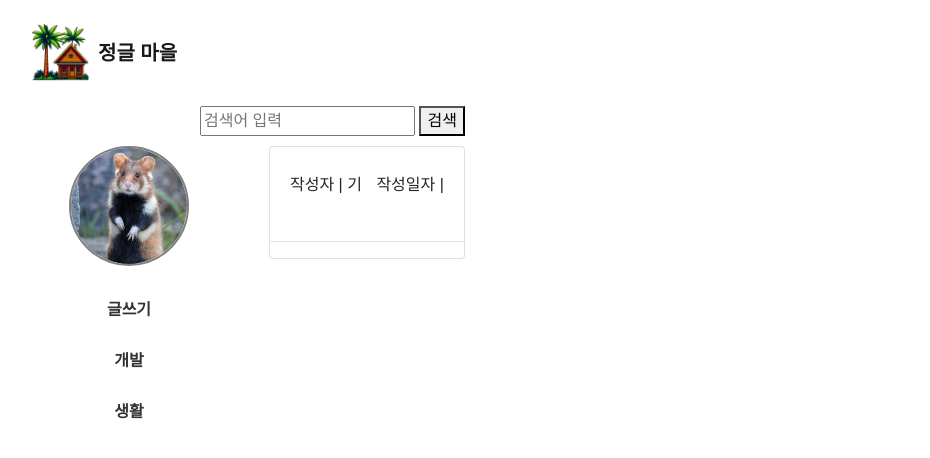
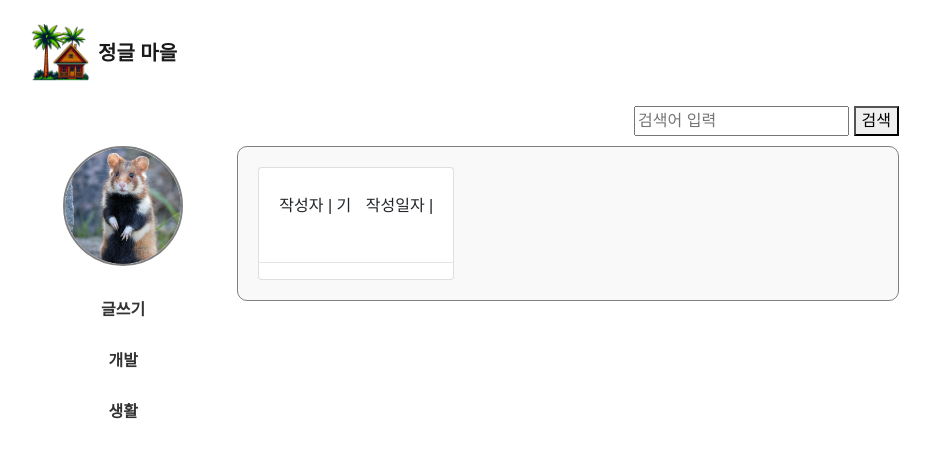
Before and after one commit to Zepelown/Jungle_Village, a Flask app: template templates/article_detail.html in a window 1280 px wide. Shown: the top 458 px of the page, without its empty margins (191-1121 px from the left). Run offline with Flask 3, Linux system fonts and the light colour scheme; the template is opened without the code that fills it, so the values that code supplies are empty.

Commit message:
style: 상세도 스타일 통일

```diff
--- a/templates/article_detail.html
+++ b/templates/article_detail.html
@@ -19,7 +19,7 @@
             <button type="button" class="btn btn-primary mb-3">생활</button>
         </div>
     </div>
-    <ul>
+    <div class="right-section">
         <div class="card">
             <div class="card-body">
                 <h5 class="card-title">
@@ -76,7 +76,7 @@
 
 
         </div>
-    </ul>
+    </div>
 </div>
 
 
```
